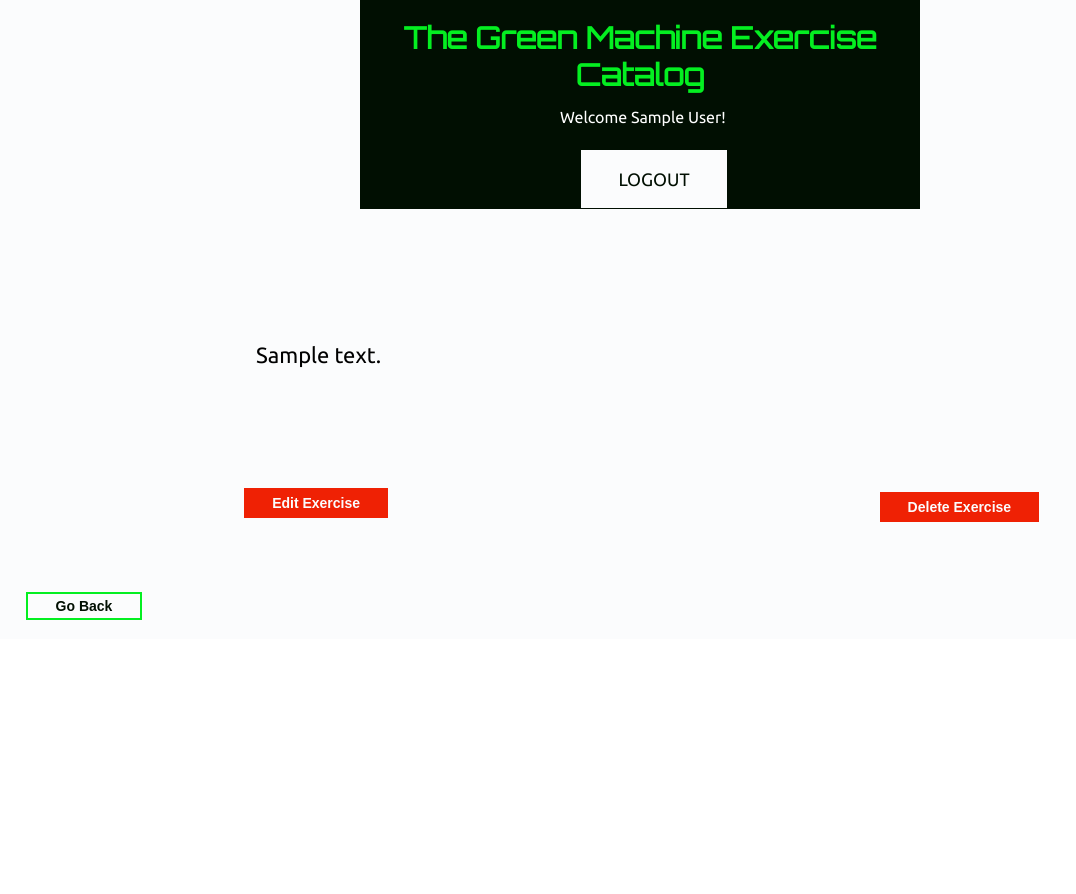
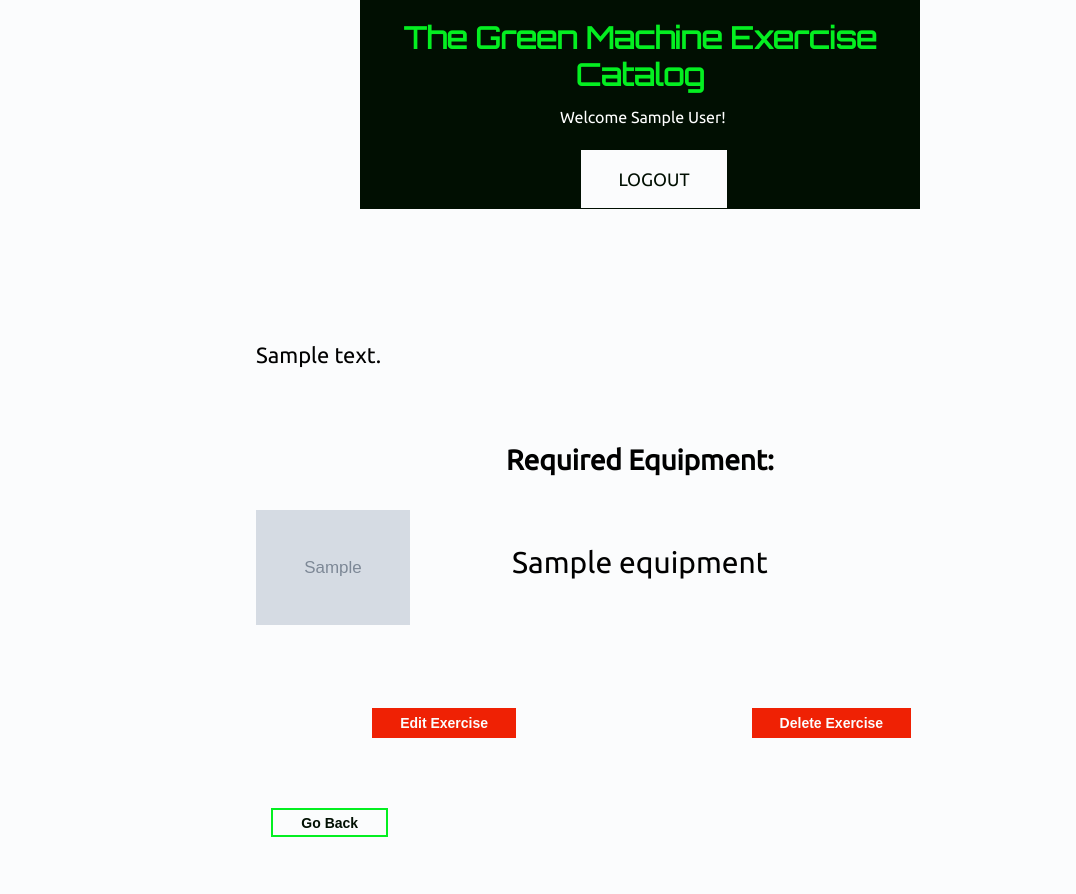
Before and after one commit to courtg47/workout-programming-app, a Flask app: a page that uses templates/exerciseDescription.html in a window 1280 px wide. Shown: the part 302-1196 px from the top of the page, without its empty margins (0-1076 px from the left). Before the commit the page ends 922 px from the top, so only its background shows below. Run offline with Flask 2, Linux system fonts and the light colour scheme; the visitor is signed in with stand-in values (Sample User, id 1); tables that the repository leaves empty hold one stand-in row (values such as "Sample post"); grey boxes marked "Sample" are stand-in pictures.

Commit message:
Fixed flexbox issue

```diff
--- a/application.py
+++ b/application.py
@@ -209,7 +209,8 @@ def show_exercise_description(primary_category_id, secondary_id,
                                secondary_id=secondary_info,
                                exercise=exercise_info,
                                first_name=login_name(),
-                               creator=creator)
+                               creator=creator,
+                               equipment=equipment)
 
 
 @app.route('/exercises/<int:primary_category_id>/<int:secondary_id>/'
--- a/static/css/styles.css
+++ b/static/css/styles.css
@@ -253,6 +253,8 @@ body {
   margin-bottom: 5%;
 }
 
+
+
 /* EXERCISEDESCRIPTION.HTML PAGE */
 /* Edit exercise button */
 .edit-exercise {
@@ -421,6 +423,8 @@ body {
     margin-bottom: 10%;
   }
 
+
+
   /* EXERCISEDESCRIPTION.HTML PAGE */
   .edit-exercise {
     font-size: 16px;
@@ -526,12 +530,9 @@ body {
   .flex-grid {
     display: flex;
     display: -webkit-box;
+    display: -webkit-flex;
     display: -ms-flexbox;
-    -webkit-box-orient: horizontal;
-    -webkit-box-direction: normal;
-        -ms-flex-direction: row;
     flex-direction: row;
-    -ms-flex-wrap: wrap;
     flex-wrap: wrap;
 }
 
@@ -621,8 +622,6 @@ body {
     display: -webkit-box;
     display: -ms-flexbox;
     display: flex;
-    -webkit-box-orient: vertical;
-    -webkit-box-direction: normal;
         -ms-flex-direction: column;
             flex-direction: column;
   }
@@ -638,6 +637,7 @@ body {
     height: auto;
     margin: -13% 0 10% 0;
   }
+
 
   /* EXERCISEDESCRIPTION.HTML PAGE */
   .edit-exercise {
--- a/templates/exerciseDescription.html
+++ b/templates/exerciseDescription.html
@@ -57,6 +57,15 @@
       <!-- Exercise Description -->
       <p class="description">{{ exercise.description }}</p>
 
+      <!-- Required Equipment for this exercise -->
+      <h3 class="equipment-title">Required Equipment:</h3>
+      {% for i in equipment %}
+      <section class="equipment-section">
+        <p class="equipment-names">{{ i.name }}</p>
+        <img src="{{ url_for('static', filename='' + i.image ) }}" alt="{{ i.name }}" class="equipment-photo">
+      <section>
+      {% endfor %}
+
     </section>
 
     <!-- Section containing delete and edit buttons -->
```
Lines whose indentation alone changed are shown as unchanged.
